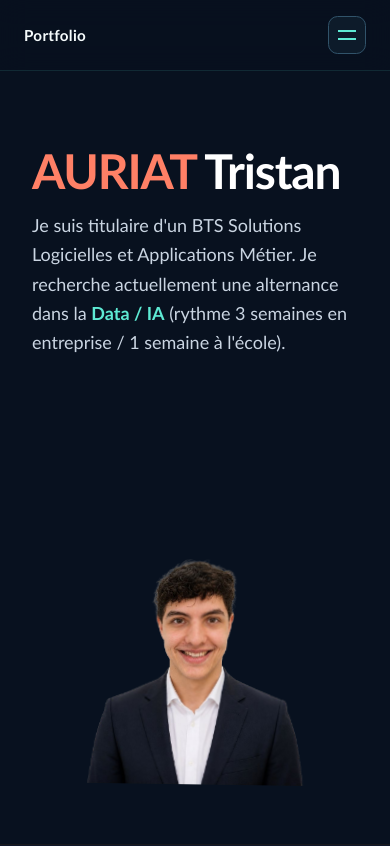
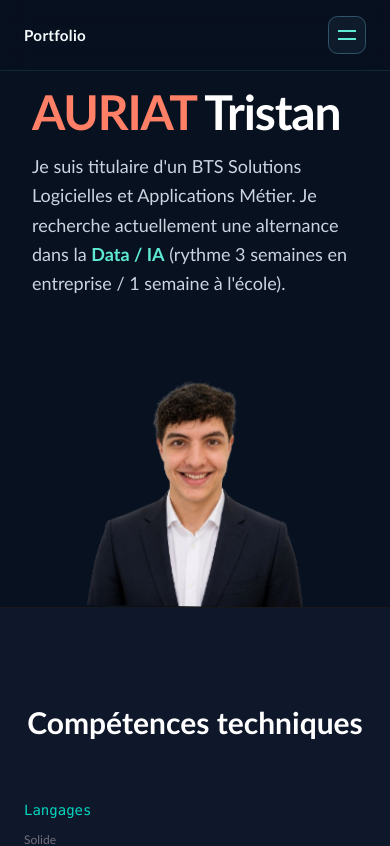
Before and after one commit to Leckyy/PortfolioR, a React (Vite) app: page / in a window 390 px wide. Shown: the top 846 px of the page. Built offline with nearby package versions, Linux system fonts and the light colour scheme.

Commit message:
Amélioration de la photo sur telephone

```diff
--- a/src/screens/App.tsx
+++ b/src/screens/App.tsx
@@ -7,7 +7,7 @@ function App() {
    <div>
      <Navbar/>
 
-  <div id="accueil" className="relative flex flex-col md:flex-row min-h-screen w-full items-center overflow-hidden bg-midnight pt-14 md:h-[calc(100vh-3.5rem)] md:min-h-0 md:items-stretch">
+  <div id="accueil" className="relative flex flex-col md:flex-row min-h-0 w-full items-center overflow-hidden bg-midnight pt-14 md:h-[calc(100vh-3.5rem)] md:items-stretch">
 
 
   <div className="hero-copy flex-1 flex flex-col justify-center items-start p-8 md:w-1/2 md:flex-none md:p-16 bg-midnight h-full">
```
